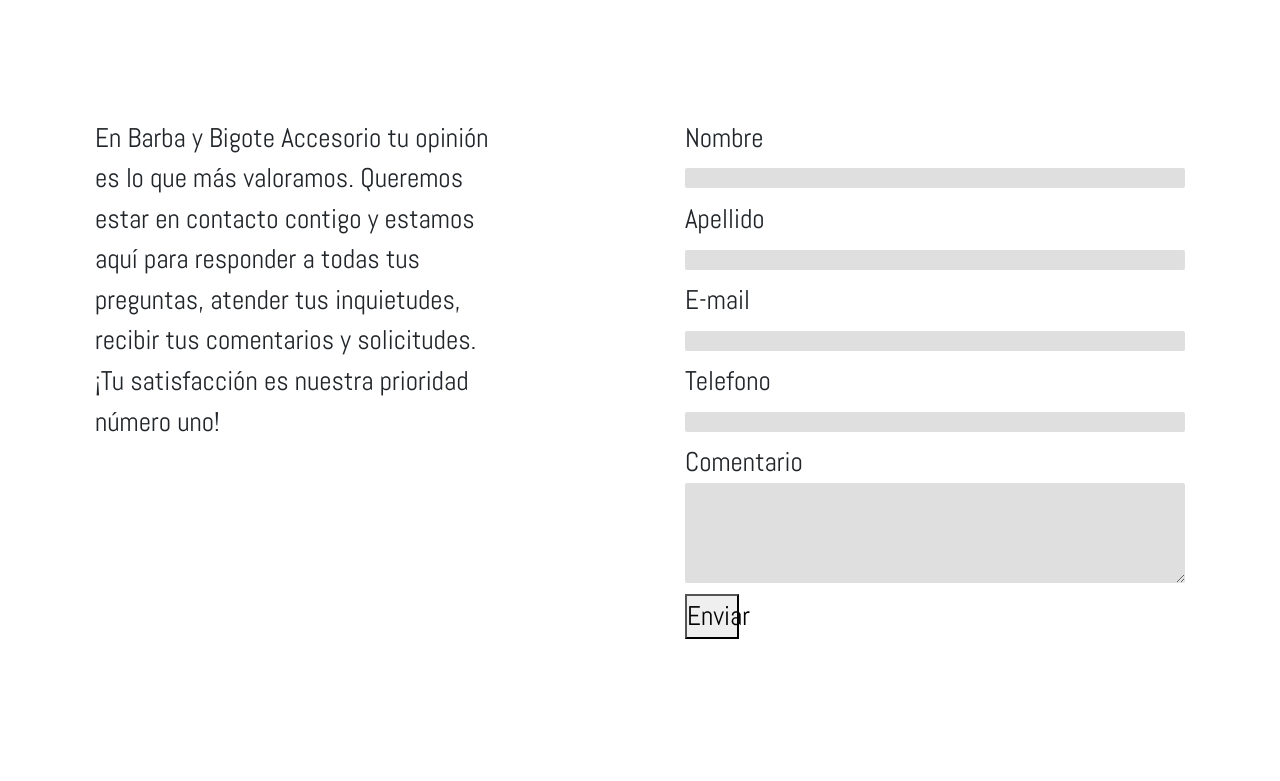
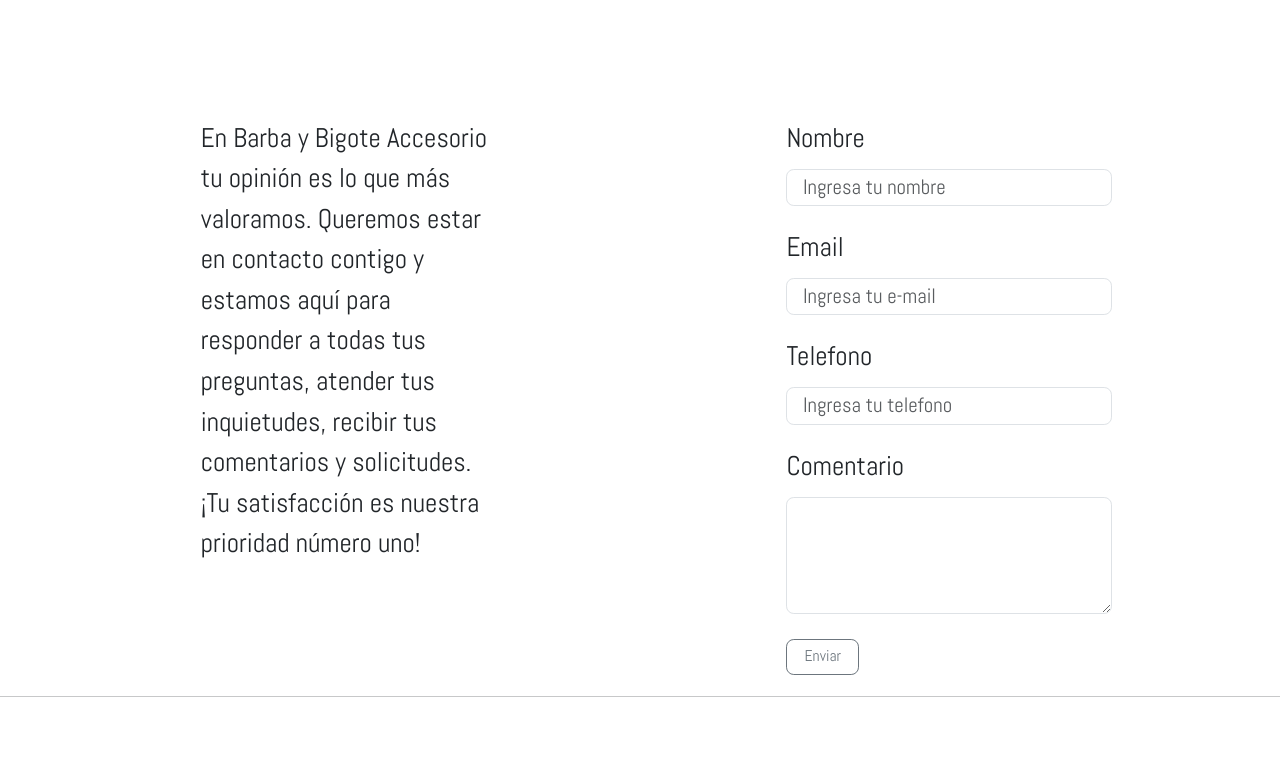
Before and after one commit to Esteban0802/mi_repositorio, a plain HTML site: page Contacto.html in a window 1280 px wide. Shown: the part 759-1540 px from the top of the page. Drawn offline with Linux system fonts and the light colour scheme.

Commit message:
Estableciendo index.html y Contacto.html como responsivo

```diff
--- a/Contacto.html
+++ b/Contacto.html
@@ -45,65 +45,69 @@
                         <li class="nav-item">
                             <a class="nav-link active" aria-current="page" href="Contacto.html">Contacto</a>
                         </li>
-                        >
                     </ul>
                 </div>
             </div>
         </nav>
         <img class="banner" src="Fotos/Banner.jpg" alt="Banner" />
     </header>
-
     <main>
         <div class="contacto">
             <p>Contactanos</p>
         </div>
-        <div class="contacto1">
-            <div class="contacto2">
-                <p class="contacto3">
-                    En Barba y Bigote Accesorio tu opinión es lo que más valoramos. Queremos estar en contacto contigo y
+        <div class="container">
+            <div class="row px-auto">
+                <div class="col-sm-12 col-md-8 col-lg-3 col-xl-3 mx-auto">
+                    <p>En Barba y Bigote Accesorio tu opinión es lo que más valoramos. Queremos estar en contacto contigo y
                         estamos
                         aquí para responder a todas tus preguntas, atender tus inquietudes, recibir tus comentarios y
                         solicitudes.
-                    ¡Tu satisfacción es nuestra prioridad número uno!
-                </p>
+                        ¡Tu satisfacción es nuestra prioridad número uno!</p>
                 </div>
-            <div class="form">
-                <form>
-                    <label for="nombre">Nombre</label>
-                    <input type="text" name="name" id="nombre">
-                    <br>
-                    <label for="apellido">Apellido</label>
-                    <input type="text" name="" id="apellido">
-                    <br>
-                    <label for="email">E-mail</label>
-                    <input type="email" name="" id="email">
-                    <br>
-                    <label for="telefono">Telefono</label>
-                    <input type="text" name="" id="telefono">
-                    <br>
-                    <label for="comentario">Comentario</label>
-                    <textarea name="" id="comentario"></textarea>
-                    <button type="button">Enviar</button>
-                </form>
+                <div class="col-sm-12 col-md-8 col-lg-3 col-xl-3 mx-auto">
+                    <div class="mb-3">
+                        <label for="exampleFormControlInput1" class="form-label">Nombre</label>
+                        <input type="email" class="form-control" id="exampleFormControlInput1" placeholder="Ingresa tu nombre">
+                    </div>
+                    <div class="mb-3">
+                        <label for="exampleFormControlInput1" class="form-label">Email</label>
+                        <input type="email" class="form-control" id="exampleFormControlInput1" placeholder="Ingresa tu e-mail">
+                    </div>
+                    <div class="mb-3">
+                        <label for="exampleFormControlInput1" class="form-label">Telefono</label>
+                        <input type="email" class="form-control" id="exampleFormControlInput1" placeholder="Ingresa tu telefono">
+                    </div>
+                    <div class="mb-3">
+                        <label for="exampleFormControlTextarea1" class="form-label">Comentario</label>
+                        <textarea class="form-control" id="exampleFormControlTextarea1" rows="3"></textarea>
+                    </div>
+                    <button type="button" class="btn btn-outline-secondary"
+                    style="--bs-btn-padding-y: .25rem; --bs-btn-padding-x: .5rem; --bs-btn-font-size: .75rem;">
+                    Enviar
+                    </button>
+                </div>
             </div>
         </div>
         <hr>
         <div class="ubicacion">
             <p>Ubicacion</p>
         </div>
-        <div class="ubicacion1">
-            <div class="ubicacion2">
+        <div class="container">
+            <div class="row">
+                <div class="col-sm-12 col-md-8 col-lg-3 col-xl-3 mx-auto">
                     <p>Ven y vístanos en nuestra tienda física en donde encontraras una variedad increíble de accesorios.
                     </p>
-                <br>
+                    <br/>
                     <p><span>Ubicación:</span> Barros Arana 951, Galería Giacaman, Local 5A, Concepcion.</p>
                     <p><span>Horario:</span> 11:00 am hasta 18:00 pm</p>
                 </div>
-            <div class="mapa">
+                <div class="col-sm-12 col-md-8 col-lg-3 col-xl-3 mx-auto">
                     <iframe
                         src="https://www.google.com/maps/embed?pb=!1m18!1m12!1m3!1d3193.7302927012656!2d-73.04951952398258!3d-36.82498237817833!2m3!1f0!2f0!3f0!3m2!1i1024!2i768!4f13.1!3m3!1m2!1s0x9669b5d1f3fb0383%3A0x8481a40f53b605d4!2sGaler%C3%ADa%20Giacaman!5e0!3m2!1ses-419!2scl!4v1697244545250!5m2!1ses-419!2scl"
                         width="600" height="450" style="border:0;" allowfullscreen="" loading="lazy"
-                    referrerpolicy="no-referrer-when-downgrade"></iframe>
+                        referrerpolicy="no-referrer-when-downgrade">
+                    </iframe>
+                </div>
             </div>
         </div>
         <hr class="hr">
@@ -111,7 +115,6 @@
             <p>¡Únete a la comunidad de amantes de la moda y descubre tu propio estilo con nosotros!</p>
         </div>
     </main>
-
     <footer class="bg-black text-white pt-5 pb-4">
         <div class="container text-center text-md-start">
             <div class="row text-center text-md-start">
@@ -154,9 +157,8 @@
                 </div>
             </div>
         </div>
+        <script src="./JS/bootstrap.js"></script>
     </footer>
-
-
 </body>
 
 </html>
```
Also changed, not shown: Anillos.html (+1 -1 lines), Colgantes.html (+1 -1 lines), Nosotros.html (+1 -1 lines), Pulseras.html (+1 -1 lines). Lines whose indentation alone changed are shown as unchanged.
